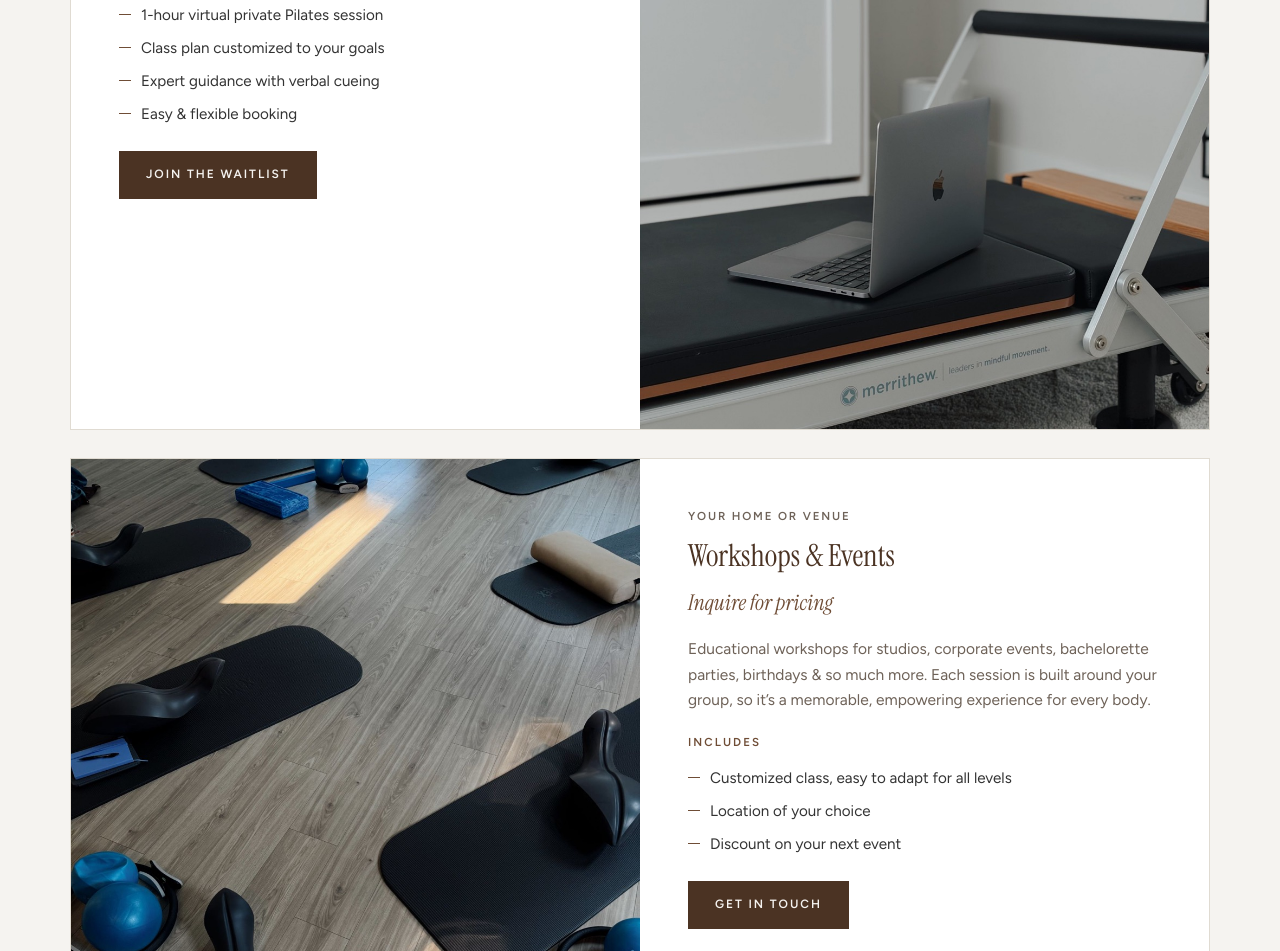
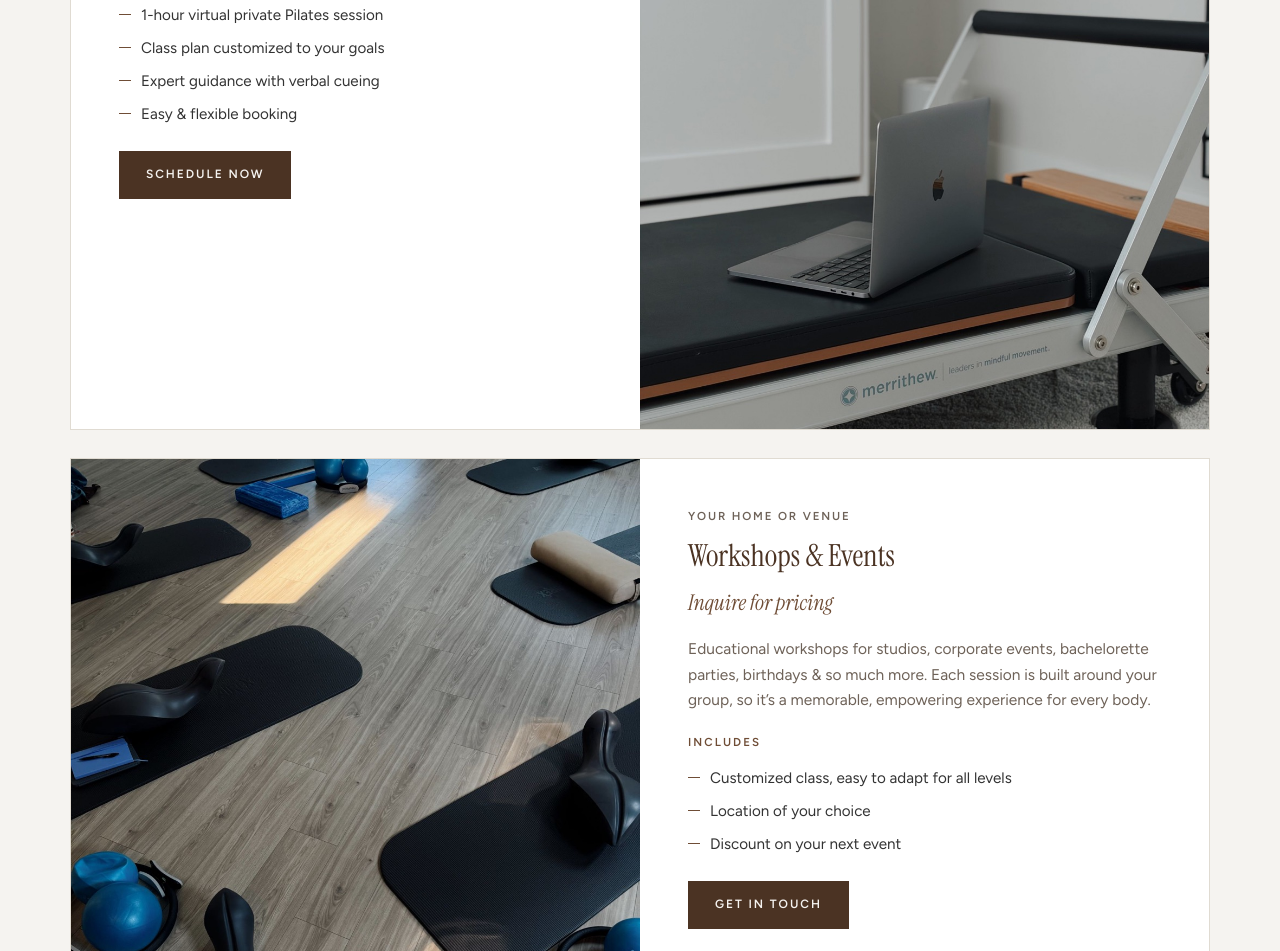
Before and after one commit to taylorlundin4/living-lundin-website, a plain HTML site: page services.html in a window 1280 px wide. Shown: the part 1755-2706 px from the top of the page. Drawn offline with Linux system fonts and the light colour scheme.

Commit message:
Virtual Privates button: "Schedule now" opens an email
The button now opens a new email to taylor@livinglundin.com with the
subject "Virtual Private Inquiry" instead of linking to the waitlist.

Co-Authored-By: Claude Opus 5.5 <noreply@anthropic.com>

```diff
--- a/services.html
+++ b/services.html
@@ -85,7 +85,7 @@
           <li>Expert guidance with verbal cueing</li>
           <li>Easy &amp; flexible booking</li>
         </ul>
-        <a class="btn" href="https://livinglundin.myflodesk.com/jointhewaitlist">Join the waitlist</a>
+        <a class="btn" href="mailto:taylor@livinglundin.com?subject=Virtual%20Private%20Inquiry">Schedule now</a>
       </div>
     </article>
 
```
